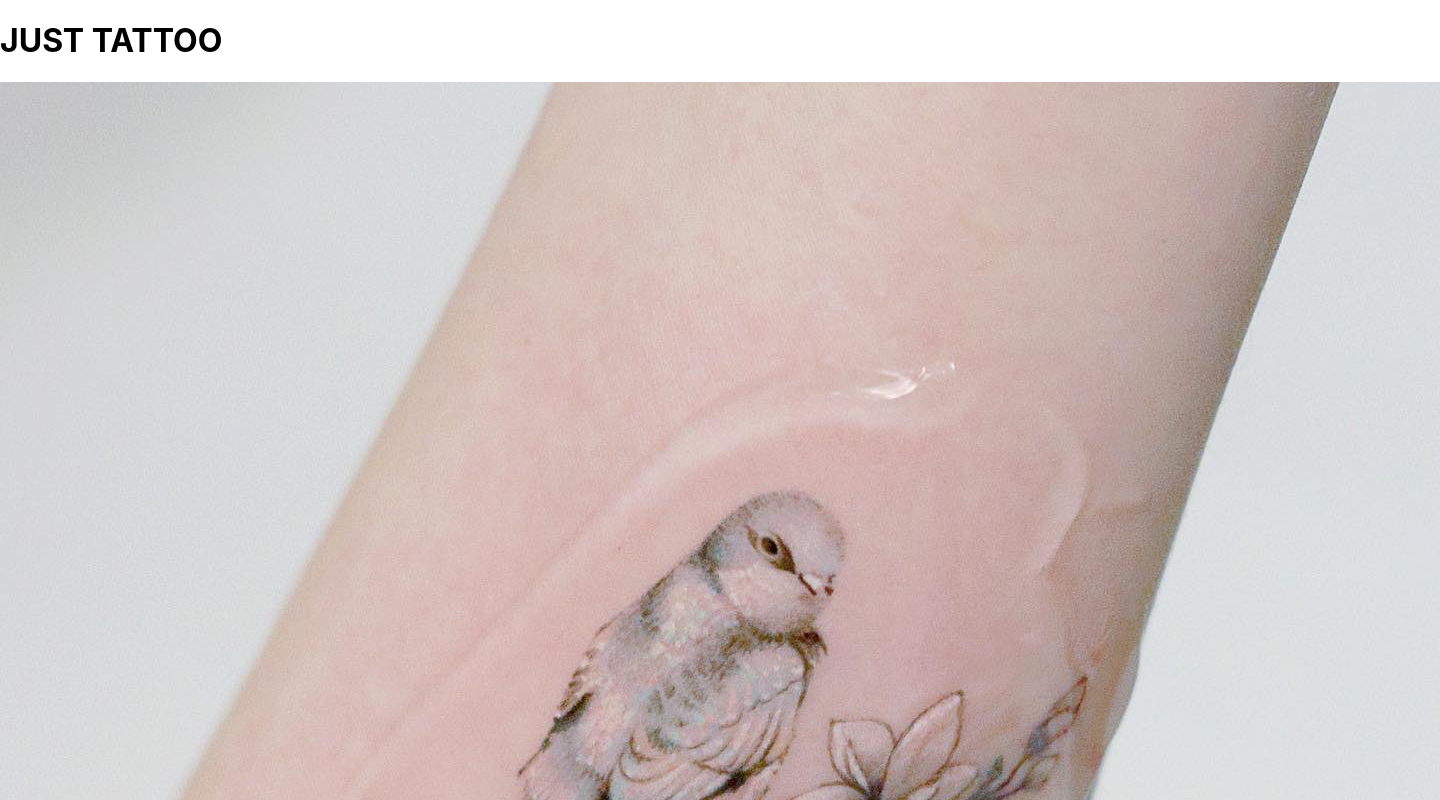
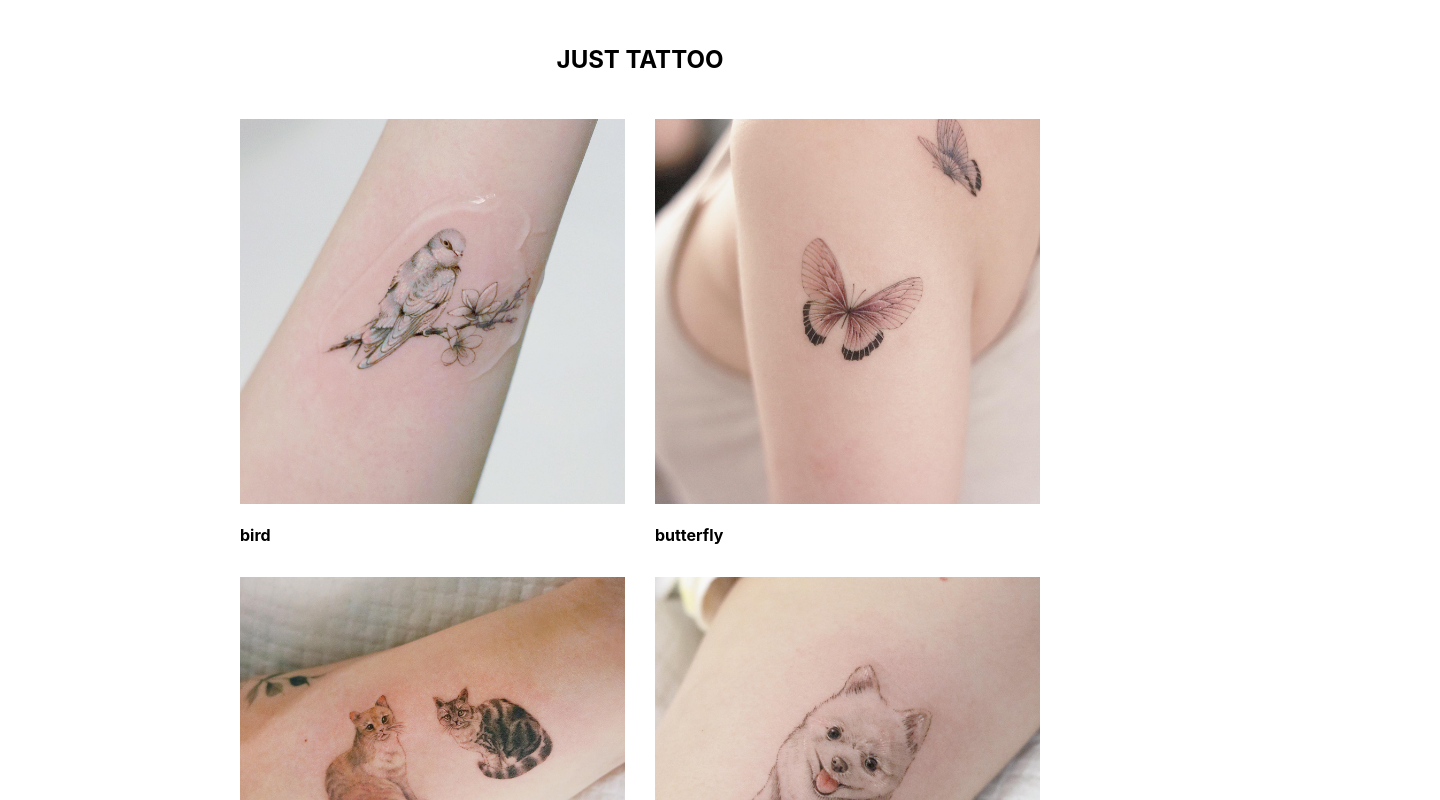
Before and after one commit to GitHubOshin/just-tattoo-zinglecode, a React (Create React App) app: page / in a window 1280 px wide. Shown: the top 800 px of the page, 1440 px wide, since content can reach past the window. Built offline with nearby package versions, Linux system fonts and the light colour scheme.

Commit message:
Update App.css

```diff
--- a/src/App.css
+++ b/src/App.css
@@ -0,0 +1,20 @@
+.app-header {
+  text-align: center;
+  font-size: 12px;
+  margin: 45px;
+}
+
+.app-grid {
+  display: grid;
+  grid-template-columns: 1fr 1fr;
+  column-gap: 30px;
+  row-gap: 10px;
+  max-width: 800px;
+  margin-left: auto;
+  margin-right: auto;
+}
+
+.tattoo-item img {
+  display: block;
+  width: 100%;
+}
```
